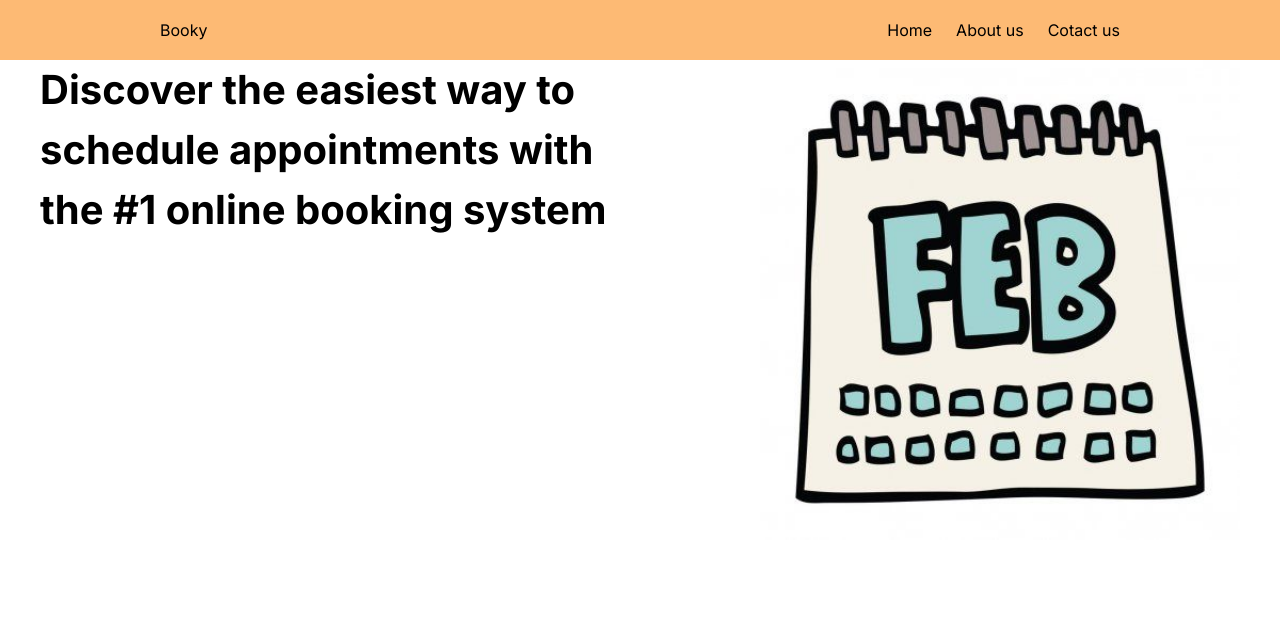
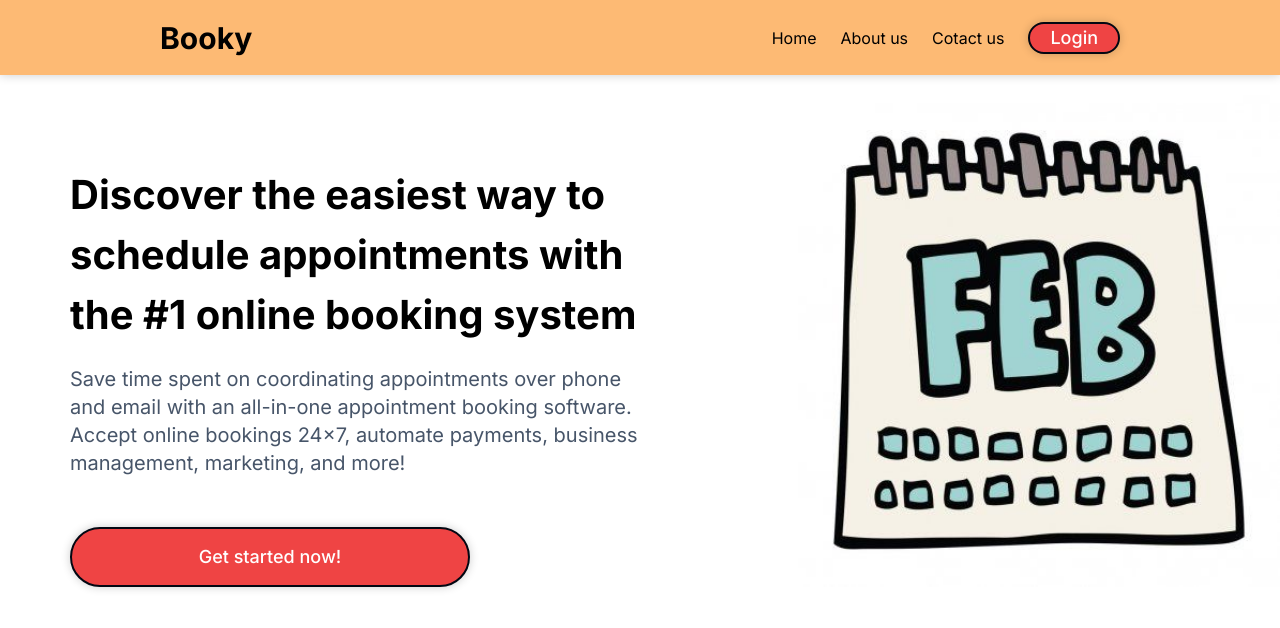
Before and after one commit to itzhasan/costum_booking, a Next.js app: page / in a window 1280 px wide. Shown: the top 628 px of the page. Built offline with nearby package versions, Linux system fonts and the light colour scheme.

Commit message:
complete login & home

```diff
--- a/app/components/home/mainBody.jsx
+++ b/app/components/home/mainBody.jsx
@@ -3,11 +3,14 @@ import Image from 'next/image'
 export const MainBody = () => {
     return(
         <div>
-            <div className='flex mx-[40px] gap-36'>
-               <h1 className='text-[40px] font-bold w-[50%]'>Discover the easiest way to schedule appointments with the #1 online booking system</h1>
-            <Image src={mainBody} className='w-[500px]'/>
+            <div className='flex pl-[70px] gap-36 pt-[90px]'>
+                <div className='w-[50%]'>
+                    <h1 className='text-[40px] font-bold '>Discover the easiest way to schedule appointments with the #1 online booking system</h1>
+                    <p className='text-left text-slate-600 text-xl mt-5'>Save time spent on coordinating appointments over phone and email with an all-in-one appointment booking software. Accept online bookings 24x7, automate payments, business management, marketing, and more!</p>
+                    <button className='myBox bg-red-500 w-[400px] h-[60px] border-2 rounded-[30px] mt-[50px] border-gray-950 text-white text-lg font-medium'>Get started now!</button>
+                </div>
+               <Image src={mainBody} className='w-[500px] mt-[-70px]'/>
             </div>
-
         </div>
     )
 
--- a/app/components/home/mainHeader.jsx
+++ b/app/components/home/mainHeader.jsx
@@ -1,13 +1,15 @@
 export const MainHeader = () => {
   return (
-        <div className="flex justify-between px-[160px] bg-orange-300 h-[60px] items-center">
-            <h1>Booky</h1>
-            <ul className="flex gap-6">
+    <div className="flex justify-between px-[160px] bg-orange-300 h-[75px] items-center myBox">
+      <h1 className="font-bold text-3xl">Booky</h1>
+      <ul className="flex gap-6 items-center hover:underline hover:text-teal-500">
         <li>Home</li>
         <li>About us</li>
         <li>Cotact us</li>
+        <li className="bg-red-500 myBox  border-2 rounded-[30px]  border-gray-950 text-white text-lg font-medium px-[20px]">
+           <a href="#">Login</a>
+        </li>
       </ul>
-
     </div>
-    )
-}
+  );
+};
--- a/app/globals.css
+++ b/app/globals.css
@@ -7,7 +7,7 @@ body {
 
 }
 .container{
-  background-image: url('./assets/auth/login.png');
+  background-image: url('./assets/auth/login.jpg');
   background-repeat: no-repeat;
   background-size: cover;
   height: 100vh;
@@ -18,3 +18,7 @@ body {
   background-color: transparent;
   box-shadow: 0 0 10px rgba(0, 0, 0, .2);
 }
+.myBox{
+  box-shadow: 0 0 10px rgba(0, 0, 0, .2);
+
+}
```
Also changed, not shown: app/assets/auth/login.jpg (added), app/assets/auth/login.png (deleted). Lines whose indentation alone changed are shown as unchanged.
